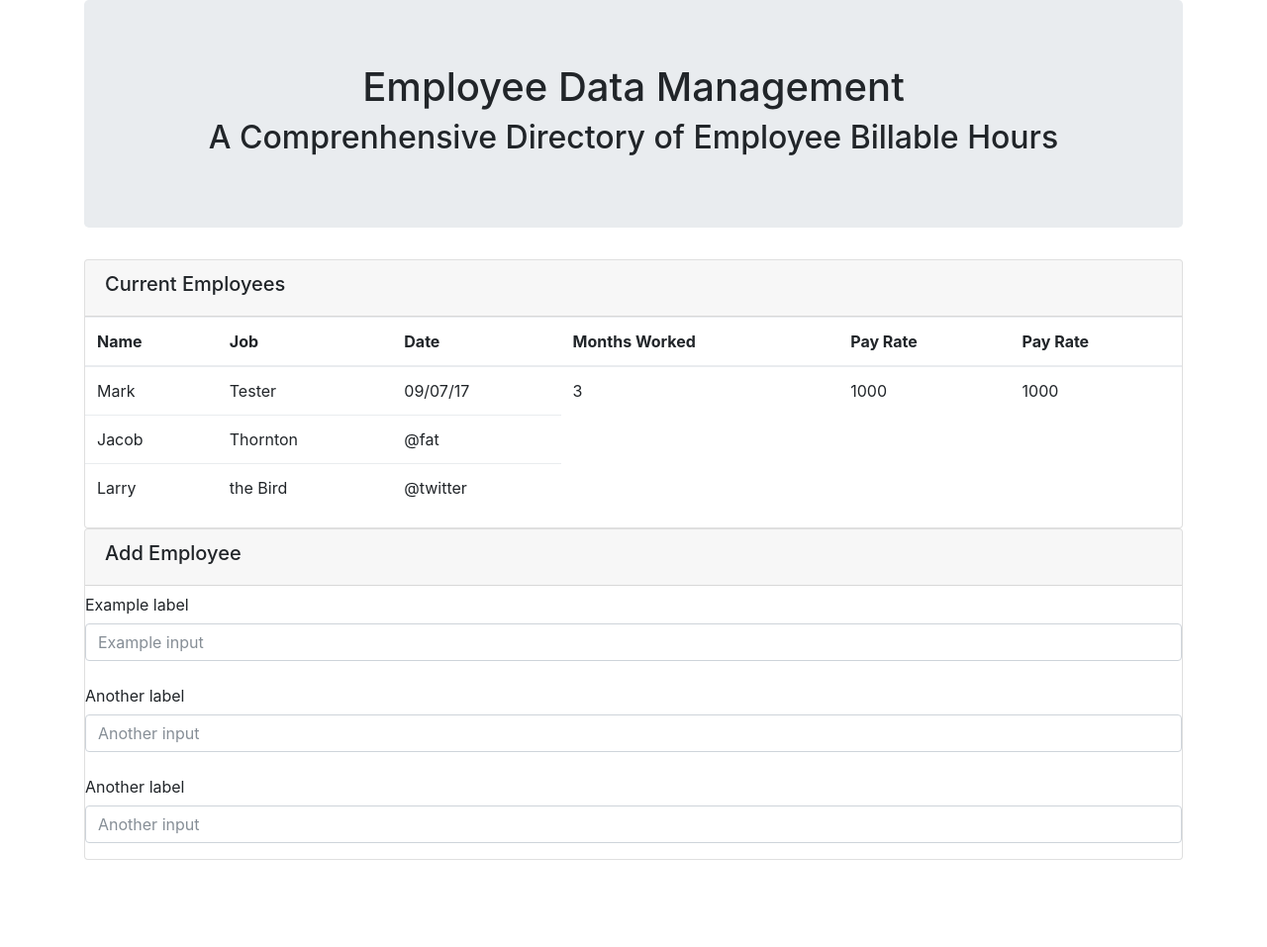
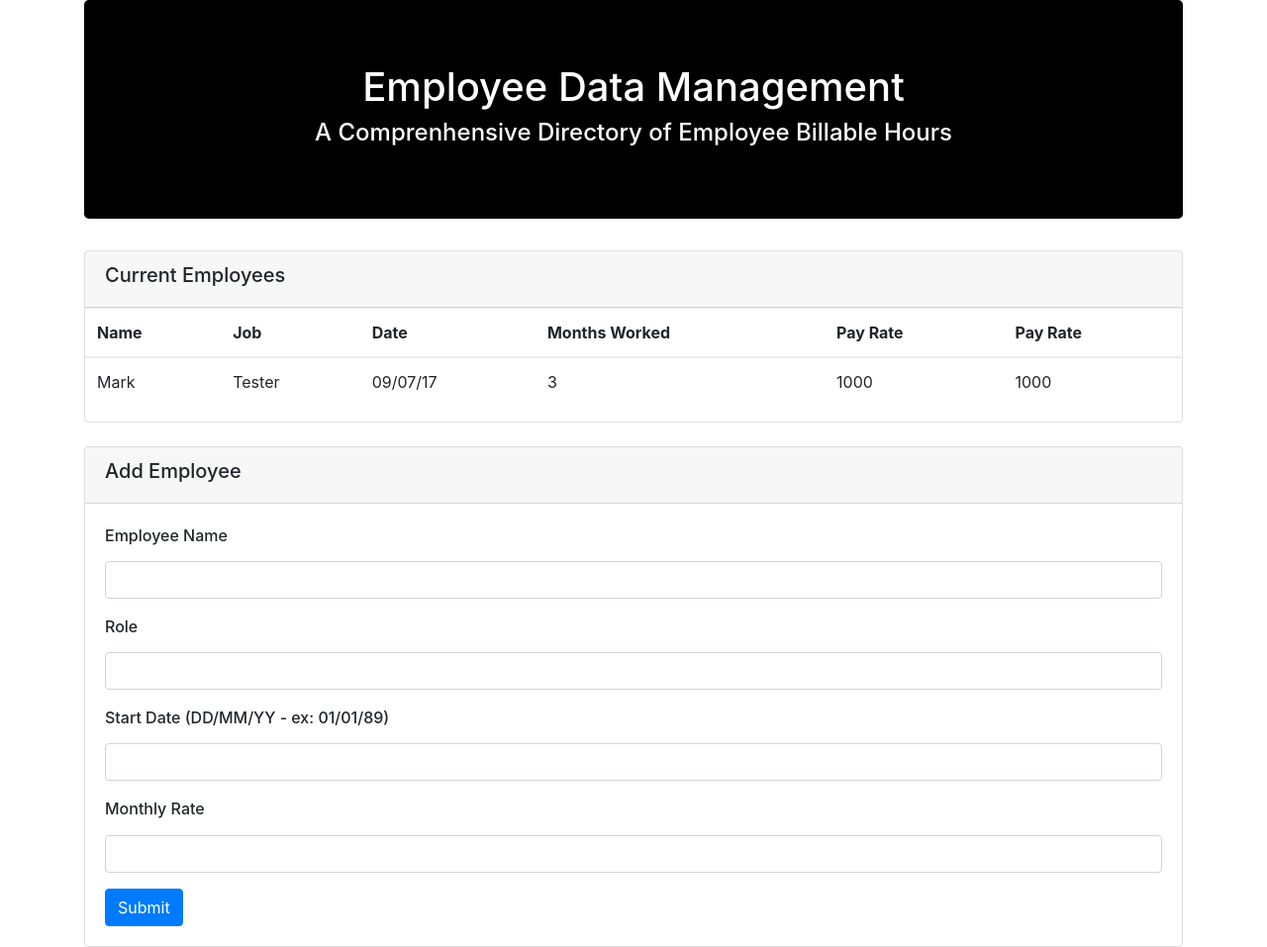
Before and after one commit to yderek5/employee_data_management, a plain HTML site: page index.html in a window 1280 px wide. Shown: the whole page at 99% size. Before the commit the page ends 869 px from the top, so only its background shows below. Drawn offline with nearby package versions, Linux system fonts and the light colour scheme.

Commit message:
adding HTML

```diff
--- a/assets/css/style.css
+++ b/assets/css/style.css
@@ -0,0 +1,10 @@
+.addEmployeeForm {
+	padding: 20px;
+}
+
+.jumbotron {
+	background-color: black;
+}
+h1,h4 {
+	color: white;
+}
--- a/index.html
+++ b/index.html
@@ -3,13 +3,14 @@
 <head>
 	<title></title>
 	<link rel="stylesheet" href="https://maxcdn.bootstrapcdn.com/bootstrap/4.0.0-beta.2/css/bootstrap.min.css">
+	<link rel="stylesheet" href="assets/css/style.css">
 </head>
 <body>
 
 	<div class="container">
 		<div class="jumbotron">
 			<h1 class="text-center">Employee Data Management</h1>
-			<h2 class="text-center">A Comprenhensive Directory of Employee Billable Hours</h2>
+			<h4 class="text-center">A Comprenhensive Directory of Employee Billable Hours</h4>
 		</div>
 
 		<div class="card">
@@ -37,38 +38,36 @@
 			      <td>1000</td>
 			      <td>1000</td>
 			    </tr>
-			    <tr>
-			      <td>Jacob</td>
-			      <td>Thornton</td>
-			      <td>@fat</td>
-			    </tr>
-			    <tr>
-			      <td>Larry</td>
-			      <td>the Bird</td>
-			      <td>@twitter</td>
-			    </tr>
+
 			</tbody>
 		</table>
 	</div>
 
+	<br>
 
 	<div class="card">
 		<div class="card-header">
 			<h5>Add Employee</h5>
 		</div>
-		<form>
+		<form class="addEmployeeForm">
 			  <div class="form-group">
-			    <label class="col-form-label" for="formGroupExampleInput">Example label</label>
-			    <input type="text" class="form-control" id="formGroupExampleInput" placeholder="Example input">
+			    <label for="nameForm"><h6>Employee Name</h6></label>
+			    <input type="text" class="form-control" id="nameForm">
 			  </div>
 			  <div class="form-group">
-			    <label class="col-form-label" for="formGroupExampleInput2">Another label</label>
-			    <input type="text" class="form-control" id="formGroupExampleInput2" placeholder="Another input">
+			    <label for="roleForm"><h6>Role</h6></label>
+			    <input type="text" class="form-control" id="roleForm">
 			  </div>
-			  	<div class="form-group">
-			    <label class="col-form-label" for="formGroupExampleInput2">Another label</label>
-			    <input type="text" class="form-control" id="formGroupExampleInput2" placeholder="Another input">
+			  <div class="form-group">
+			    <label for="startDateForm"><h6>Start Date (DD/MM/YY - ex: 01/01/89)</h6></label>
+			    <input type="text" class="form-control" id="startDateForm">
 			  </div>
+			  <div class="form-group">
+			    <label for="monthlyRateForm"><h6>Monthly Rate</h6></label>
+			    <input type="text" class="form-control" id="monthlyRateForm">
+			  </div>
+
+			  <button type="submit" class="btn btn-primary">Submit</button>
 		</form>
 
 	</div>
```
